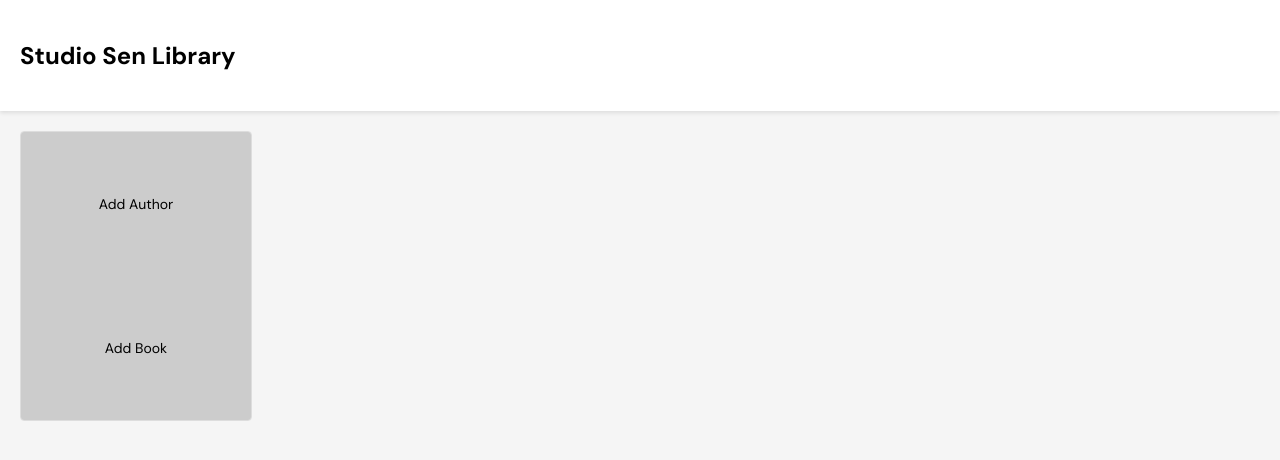
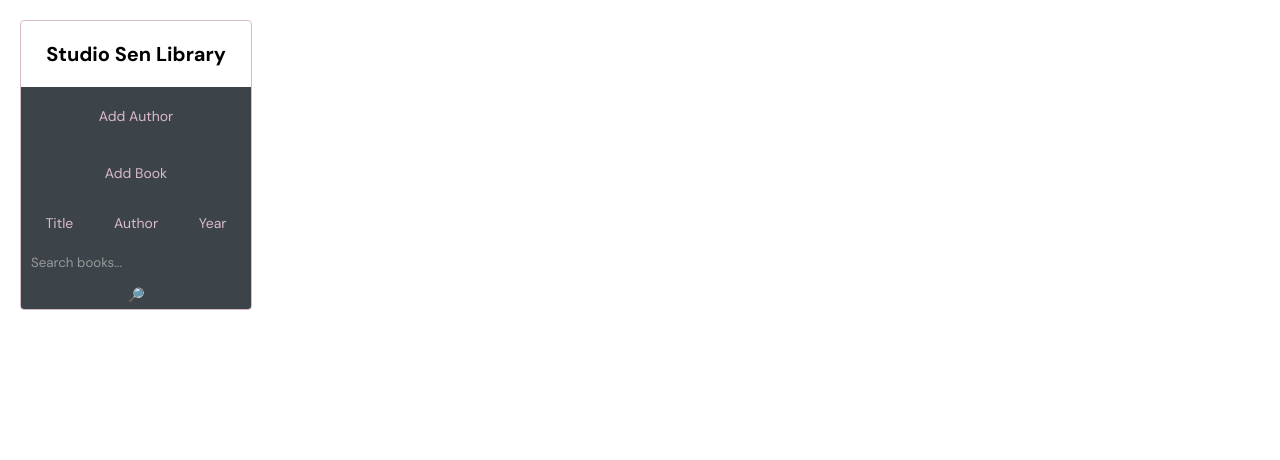
Before and after one commit to densenden/book_alchemy, a Flask app: page / in a window 1280 px wide. Shown: the top 460 px of the page. Run offline with Flask 3, Linux system fonts and the light colour scheme; some web fonts are replaced.

Commit message:
delete function for user created books.

```diff
--- a/app.py
+++ b/app.py
@@ -1,5 +1,5 @@
 import os
-from flask import Flask, render_template, request, flash
+from flask import Flask, render_template, request, flash, redirect
 from flask_sqlalchemy import SQLAlchemy
 from data_models import db, Author, Book
 from datetime import datetime
@@ -10,6 +10,7 @@
 
 # Get the absolute path of the directory containing app.py
 base_dir = os.path.abspath(os.path.dirname(__file__))
+
 # Create path for database in 'data' subdirectory
 db_path = os.path.join(base_dir, 'data', 'library.sqlite')
 db_dir = os.path.dirname(db_path)
@@ -28,12 +29,22 @@
 @app.route('/')
 def home():
     search_query = request.args.get('search', '')
+    criteria = request.args.get('criteria', 'title')
+
 
     # Query books with their authors using SQLAlchemy's join
     query = db.session.query(Book, Author).join(Author, Book.author_id == Author.id)
 
     if search_query:
         query = query.filter(Book.title.ilike(f'%{search_query}%'))
+
+
+    if criteria == 'title':
+        query = query.order_by(Book.title)
+    elif criteria == 'author':
+        query = query.order_by(Author.name)
+    elif criteria == 'year':
+        query = query.order_by(Book.publication_year)
 
     books = query.all()
 
@@ -48,6 +59,7 @@
         date_of_death = author.date_of_death.isoformat() if author.date_of_death is not None else 'N/A'
 
         book_data.append({
+            'id': book.id,
             'title': book.title,
             'isbn': book.isbn,
             'year': book.publication_year,
@@ -119,6 +131,7 @@
             db.session.commit()
 
             flash('Book added successfully!', 'success')
+            return redirect('/')
         except Exception as e:
             db.session.rollback()
             flash(f'Error adding book: {str(e)}', 'error')
@@ -128,6 +141,39 @@
     return render_template('add_book.html', authors=authors)
 
 
+@app.route('/book/<int:book_id>/delete', methods=['POST', 'DELETE'])
+def delete_book(book_id):
+    if book_id <= 130:
+        flash('Deleting this book is not allowed. Try a user-generated book. Thank you for not hacking our Library.', 'error')
+        return redirect('/')
+
+    if request.form.get('_method') == 'DELETE':
+        try:
+            # Find the book by ID
+            book = Book.query.get(book_id)
+            if not book:
+                flash('Book not found.', 'error')
+                return redirect('/')
+
+            # Check if the author has other books
+            author_id = book.author_id
+            db.session.delete(book)
+            db.session.commit()
+
+            # Check if the author has any other books
+            other_books = Book.query.filter_by(author_id=author_id).count()
+            if other_books == 0:
+                author = Author.query.get(author_id)
+                db.session.delete(author)
+                db.session.commit()
+
+            flash('Book deleted successfully!', 'success')
+        except Exception as e:
+            db.session.rollback()
+            flash(f'Error deleting book: {str(e)}', 'error')
+
+    return redirect('/')
+
 app.secret_key = os.urandom(24)
 
 if __name__ == '__main__':
--- a/static/styles.css
+++ b/static/styles.css
@@ -1,9 +1,24 @@
+:root {
+    --color-primary: ##F2F2F2;
+    --color-secondary: #3D4449;
+    --color-accent: #D9BACB;
+    --color-red: #ff6b6b;
+}
+
 body {
     font-family: 'DM Sans', sans-serif;
     margin: 0;
     padding: 0;
-    background-color: #f5f5f5;
+    background-color: var(--color-primary);
 }
+
+.form-book {
+    display: flex;
+    flex-direction: column;
+    align-items: space-around;
+    padding: 20px;
+}
+
 
 header {
     position: sticky;
@@ -21,6 +36,8 @@
     min-height: 100%;
     flex-direction: column;
     gap: 0px;
+    display: flex;
+    align-items: center;
 }
 
 .menu.open {
@@ -29,11 +46,56 @@
 
 .menu a {
     text-decoration: none;
-    color: #000;
+    color: var(--color-accent);
     font-size: 14px;
 }
 
+.menu a, .menu form {
+    flex: 0 0 auto;
+}
 
+.sort-options {
+    display: flex;
+    justify-content: center;
+    flex: 1;
+    width: -webkit-fill-available;
+}
+
+.sort-options a {
+    flex: 1;
+    text-align: center;
+    padding: 10px;
+    background-color: var(--color-secondary);
+    text-decoration: none;
+    height: auto;
+}
+
+.sort-options, .search-button:hover, a:hover {
+    background-color: var(--color-accent);
+}
+
+.search-books {
+    height: auto;
+    width: 100%;
+}
+
+.search-button {
+    height: auto;
+}
+
+.search-form {
+    width: 100%;
+}
+
+button {
+    padding: 5px;
+    margin: 0px;
+    background-color: var(--color-secondary);
+    border: none;
+    cursor: pointer;
+    font-family: 'DM Sans', sans-serif;
+    width: -webkit-fill-available;
+}
 
 .book-grid {
     display: grid;
@@ -48,7 +110,7 @@
 }
 
 h1 {
-    font-size: 24px;
+    font-size: 20px;
     text-align: center;
     margin-bottom: 20px;
     padding-top: 20px;
@@ -73,8 +135,8 @@
 }
 
 .book {
-    background-color: #fff;
-    border: 1px solid #ddd;
+    background-color: var(--color-primary);
+    border: 1px solid var(--color-accent);
     border-radius: 4px;
     overflow: hidden;
     display: flex;
@@ -97,18 +169,23 @@
 .book-button {
     text-decoration: none;
     color: white;
-    height: 50%;
-    background-color: #ccc;
-    min-width: 100%;
-    display: flex;
+    height: 20%;
+    background-color: var(--color-secondary);
+    width: 100%;
     justify-content: center;
     align-items: center;
     font-size: 14px;
+    display: flex;
+}
+
+.sort {
+    display: flex;
 }
 
 .book-button:hover {
-    background-color: #999;
+    background-color: var(--color-accent);
     font-weight: bold;
+    color: var(--color-primary);
 }
 
 .info {
@@ -199,11 +255,12 @@
 }
 
 form input, form select {
-    padding: 5px;
-    background: #ccc;
+    padding: 10px;
+    background: var(--color-secondary);
+    color: var(--color-accent);
     font-family: 'DM Sans', sans-serif;
     border: none;
-    width: 70%;
+    width: 100%;
 }
 
 form input::placeholder, form select::placeholder {
--- a/templates/add_author.html
+++ b/templates/add_author.html
@@ -18,11 +18,11 @@
     {% endwith %}
 
 <form action="/add_author" method="POST">
-    <input type="text" id="name" name="name" placeholder="Author Name" required><br><br>
+    <input type="text" id="name" name="name" placeholder="Author Name" required><br>
 
-    <input type="date" id="birthdate" name="birthdate" placeholder="Birthdate" required><br><br>
+    <input type="date" id="birthdate" name="birthdate" placeholder="Birthdate" required><br>
 
-    <input type="date" id="date_of_death" name="date_of_death" placeholder="Date of Death"><br><br>
+    <input type="date" id="date_of_death" name="date_of_death" placeholder="Date of Death"><br>
 
     <input type="submit" value="Add Author">
 </form>
--- a/templates/home.html
+++ b/templates/home.html
@@ -8,26 +8,45 @@
     <link rel="stylesheet" href="{{ url_for('static', filename='styles.css') }}">
 </head>
 <body>
-    <header>
-        <h1>Studio Sen Library</h1>
-    </header>
     <main>
-        <div class="book-grid">
+        <div class="book-grid" id="book-grid">
             <div class="book" id="menu-container">
                 <nav class="menu">
+                    <h1>Studio Sen Library</h1>
                     <a href="#" onclick="loadContent('{{ url_for('add_author') }}', 'top')" class="book-button">Add Author</a>
                     <a href="#" onclick="loadContent('{{ url_for('add_book') }}', 'bottom')" class="book-button">Add Book</a>
+                    <div class="sort-options">
+                        <a href="/?criteria=title" class="book-button sort">Title</a>
+                        <a href="/?criteria=author" class="book-button sort">Author</a>
+                        <a href="/?criteria=year" class="book-button sort">Year</a>
+                    </div>
+                    <form action="/" method="get" class="search-form">
+                        <input type="text" name="search" placeholder="Search books..." class="search-books" required>
+                        <button type="submit">
+                            <a href="/?criteria=year" class="book-button">🔎</a>
+                        </button>
+                    </form>
                 </nav>
             </div>
+
             {% for book in books %}
-                <div class="book" onclick="window.location.href='https://www.amazon.com/s?k={{ book.title }}&tag=senbooks-21'">
+                <div class="book">
                     <div class="book-content">
-                        <img src="{{ book.cover_url }}" alt="Cover of {{ book.title }}" class="cover">
+                        <img src="{{ book.cover_url }}" alt="Cover" class="cover">
                         <div class="info">
-                            <p class="title">{{ book.title }}</p>
-                            <p class="author">By {{ book.author }}, {{ book.year }}</p>
+                            <h2 class="title">{{ book.title }}</h2>
+                            <p class="author">{{ book.author }}</p>
+                            <p>ISBN: {{ book.isbn }}</p>
+                            <p>Year: {{ book.year }}</p>
+                            <p>book.id: {{ book.id }}</p>
                         </div>
                     </div>
+                    {% if book.id > 130 %}
+                        <form action="/book/{{ book.id }}/delete" method="post" class="delete-form" onsubmit="event.stopPropagation();">
+                                <input type="hidden" name="_method" value="DELETE">
+                                <button type="submit" class="delete">Delete Book</button>
+                        </form>
+                    {% endif %}
                 </div>
             {% endfor %}
         </div>
@@ -53,5 +72,19 @@
                 .catch(error => console.warn('Error loading content:', error));
         }
     </script>
+<script>
+    document.addEventListener('DOMContentLoaded', function() {
+        const covers = document.querySelectorAll('.cover');
+        covers.forEach(cover => {
+            cover.onload = () => {
+                cover.classList.add('cover-loaded');
+            };
+            // If the image is already cached
+            if (cover.complete) {
+                cover.classList.add('cover-loaded');
+            }
+        });
+    });
+</script>
 </body>
 </html>
```
Also changed, not shown: other parts of static/styles.css (+32 -25 lines), templates/add_book.html (+6 -41 lines).
